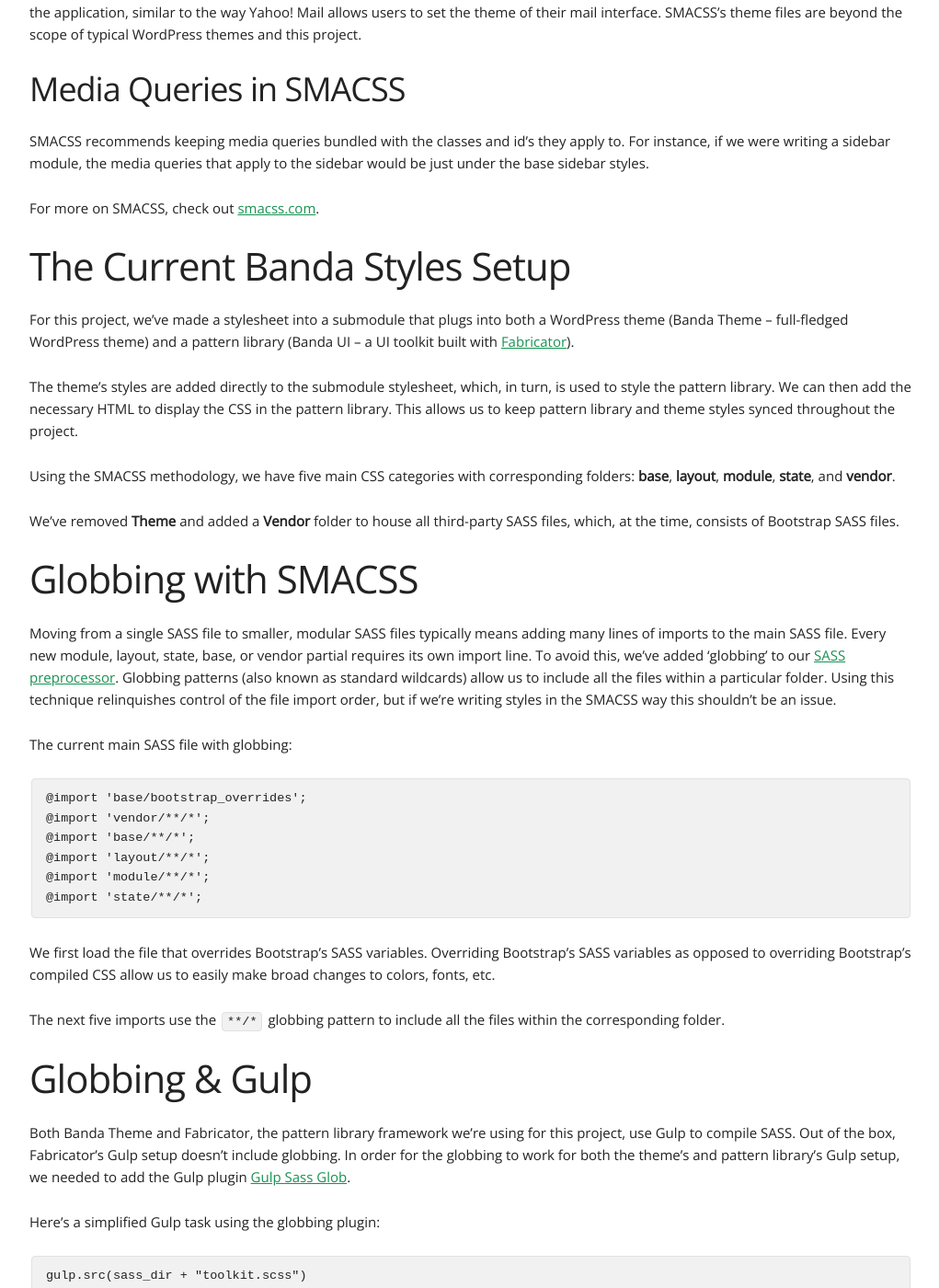
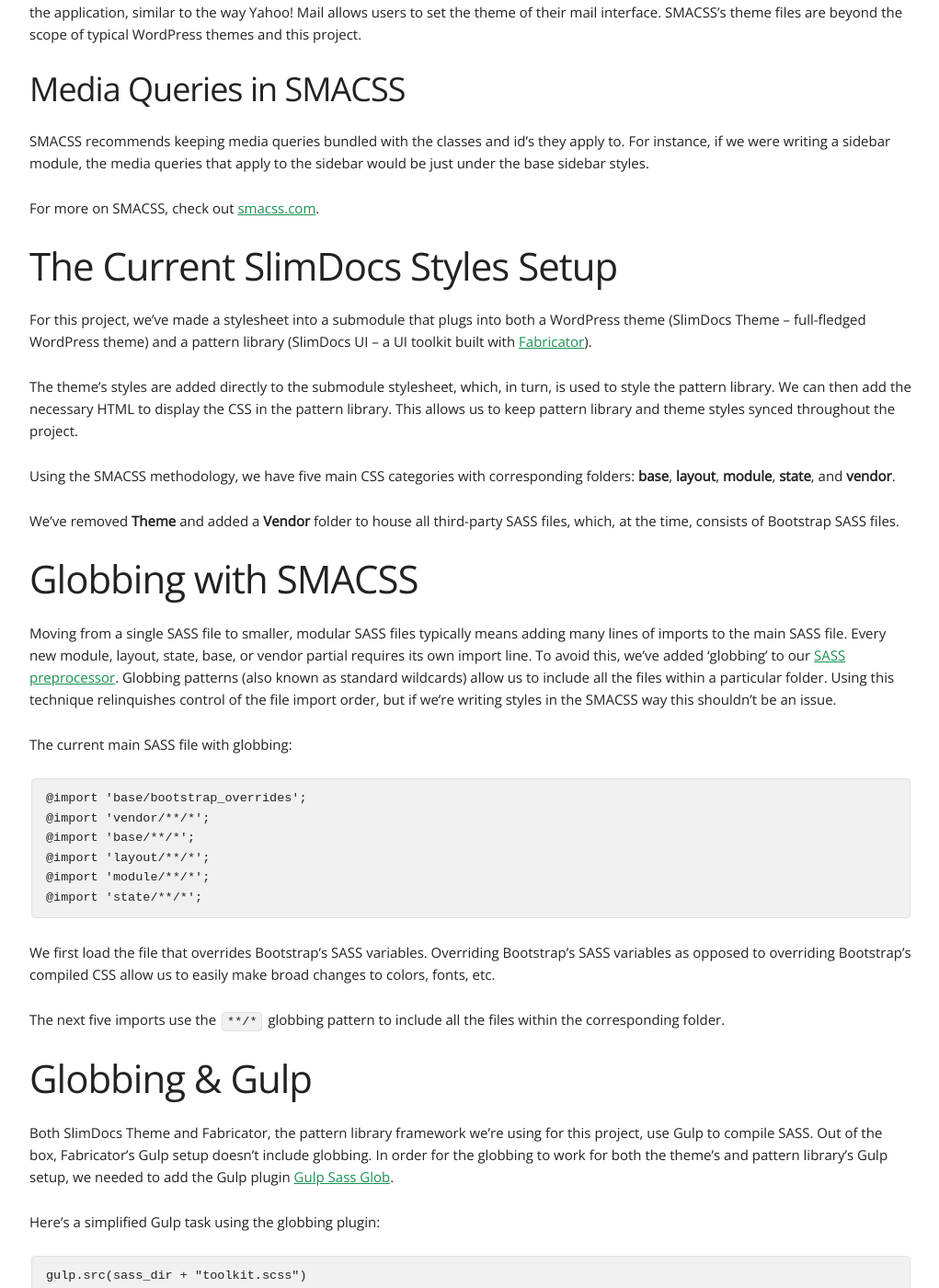
Before and after one commit to billandalex/billandalex.github.io, a Jekyll site: the page built from _posts/2016-10-05-slimdocs-styles-smacss-globbing.markdown, in a window 1280 px wide and 1400 px high, scrolled down 968 px. Shown: the whole window at 92% size, without its empty margins (128-1149 px from the left). Built offline with Jekyll 4.4.1, drawn with Linux system fonts in a browser that asks for light colours; some of the changed text lies outside the part shown.

Commit message:
change banda to slimdocs

```diff
--- a/_posts/2016-09-18-git-deploy.markdown
+++ b/_posts/2016-09-18-git-deploy.markdown
@@ -6,7 +6,7 @@
 summary: A summary of how git deploy is used on this project
 ---
 
-Git is often seen as a solution for version control, but it can also be used to automatically and securely deploy code. For the Banda Theme, we're using this PHP deploy script: <https://github.com/markomarkovic/simple-php-git-deploy>
+Git is often seen as a solution for version control, but it can also be used to automatically and securely deploy code. For the SlimDocs Theme, we're using this PHP deploy script: <https://github.com/markomarkovic/simple-php-git-deploy>
 
 Here's the abstract three-step flow of the git deploy:
 
@@ -23,7 +23,7 @@
 
    The webhook says:
 
-   >"Hey, it's me, GitHub. I just received a push to the master branch on the Banda Theme repo and have some new files to send you. Here's the secret access token: [insert your top secret access token here]."
+   >"Hey, it's me, GitHub. I just received a push to the master branch on the SlimDocs Theme repo and have some new files to send you. Here's the secret access token: [insert your top secret access token here]."
 
    The overzealous server responds:
 
--- a/_posts/2016-10-05-banda-styles-smacss-globbing.markdown
+++ b/_posts/2016-10-05-slimdocs-styles-smacss-globbing.markdown
@@ -3,10 +3,10 @@
 title:  "SMACSS, Fabricator, Globbing and beyond"
 date:   2016-10-05 13:35:14 -0700
 categories: banda
-summary: The methodologies, frameworks, and decisions behind Banda Styles
+summary: The methodologies, frameworks, and decisions behind SlimDocs Styles
 ---
 
-In an effort to keep Banda Styles maintainable, scalable, and organized, we've decided to adopt the Scalable and Modular Architecture for CSS methodology, aka '[SMACSS](https://smacss.com/)'. SMACSS is a popular methodology developed by Jonathan Snook, a former front-end developer at Yahoo! Mail. Alternative CSS writing methodologies include [SUITCSS](http://suitcss.github.io/), [BEM](http://getbem.com/), [OOCSS](http://oocss.org/), and [Atomic](https://github.com/nemophrost/atomic-css),  all of which seem like solid choices for writing and organizing CSS files, but for this project, we'll be using SMACSS.
+In an effort to keep SlimDocs Styles maintainable, scalable, and organized, we've decided to adopt the Scalable and Modular Architecture for CSS methodology, aka '[SMACSS](https://smacss.com/)'. SMACSS is a popular methodology developed by Jonathan Snook, a former front-end developer at Yahoo! Mail. Alternative CSS writing methodologies include [SUITCSS](http://suitcss.github.io/), [BEM](http://getbem.com/), [OOCSS](http://oocss.org/), and [Atomic](https://github.com/nemophrost/atomic-css),  all of which seem like solid choices for writing and organizing CSS files, but for this project, we'll be using SMACSS.
 
 
 ### SMACSS Overview
@@ -36,9 +36,9 @@
 For more on SMACSS, check out [smacss.com](https://smacss.com/).
 
 
-## The Current Banda Styles Setup
+## The Current SlimDocs Styles Setup
 
-For this project, we've made a stylesheet into a submodule that plugs into both a WordPress theme (Banda Theme -- full-fledged WordPress theme) and a pattern library (Banda UI -- a UI toolkit built with [Fabricator](https://fbrctr.github.io/)).
+For this project, we've made a stylesheet into a submodule that plugs into both a WordPress theme (SlimDocs Theme -- full-fledged WordPress theme) and a pattern library (SlimDocs UI -- a UI toolkit built with [Fabricator](https://fbrctr.github.io/)).
 
 The theme's styles are added directly to the submodule stylesheet, which, in turn, is used to style the pattern library. We can then add the necessary HTML to display the CSS in the pattern library. This allows us to keep pattern library and theme styles synced throughout the project.
 
@@ -67,7 +67,7 @@
 
 ## Globbing & Gulp
 
-Both Banda Theme and Fabricator, the pattern library framework we're using for this project, use Gulp to compile SASS. Out of the box, Fabricator's Gulp setup doesn't include globbing. In order for the globbing to work for both the theme's and pattern library's Gulp setup, we needed to add the Gulp plugin [Gulp Sass Glob](https://www.npmjs.com/package/gulp-sass-glob).
+Both SlimDocs Theme and Fabricator, the pattern library framework we're using for this project, use Gulp to compile SASS. Out of the box, Fabricator's Gulp setup doesn't include globbing. In order for the globbing to work for both the theme's and pattern library's Gulp setup, we needed to add the Gulp plugin [Gulp Sass Glob](https://www.npmjs.com/package/gulp-sass-glob).
 
 Here's a simplified Gulp task using the globbing plugin:
 
```
Also changed, not shown: 1 other file.
